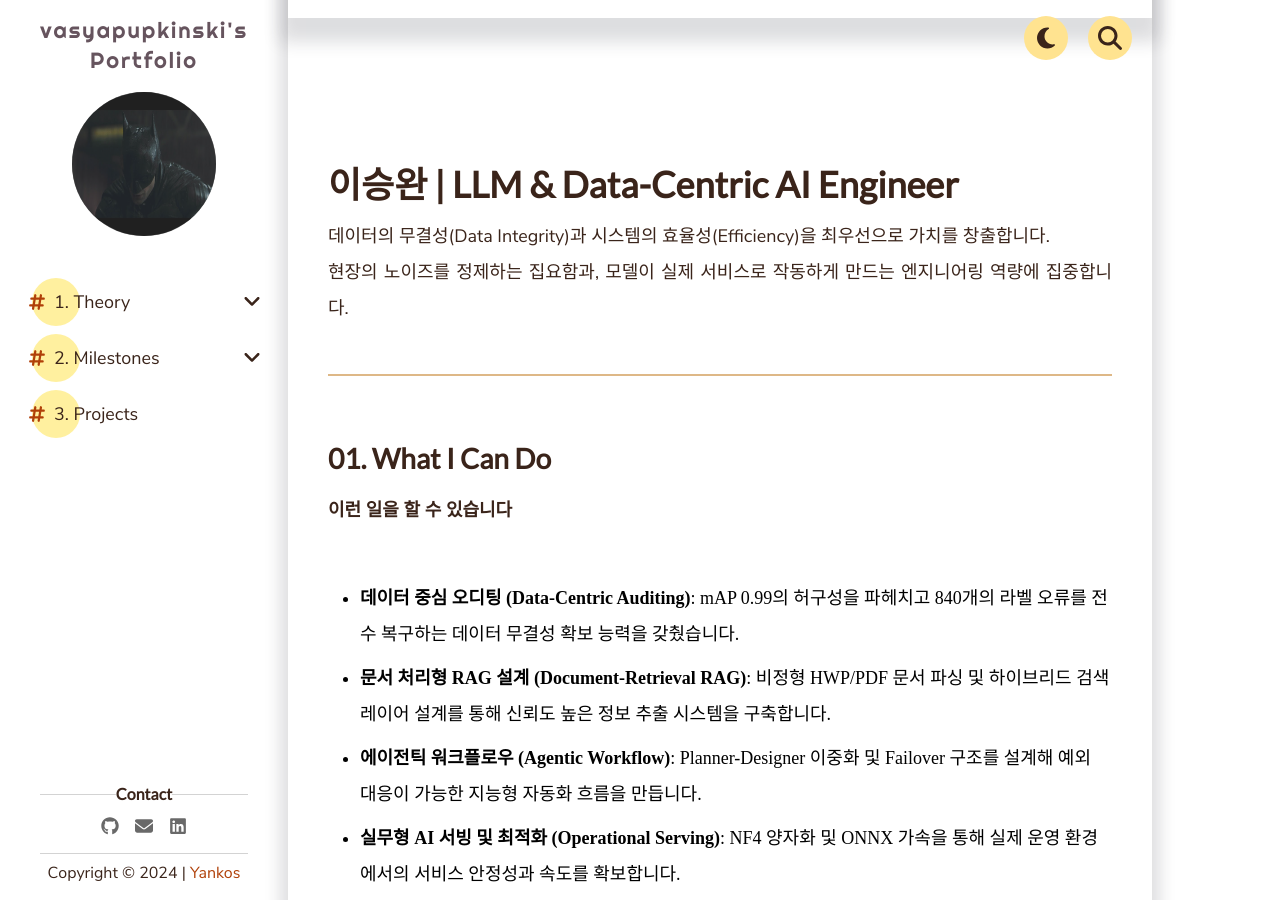
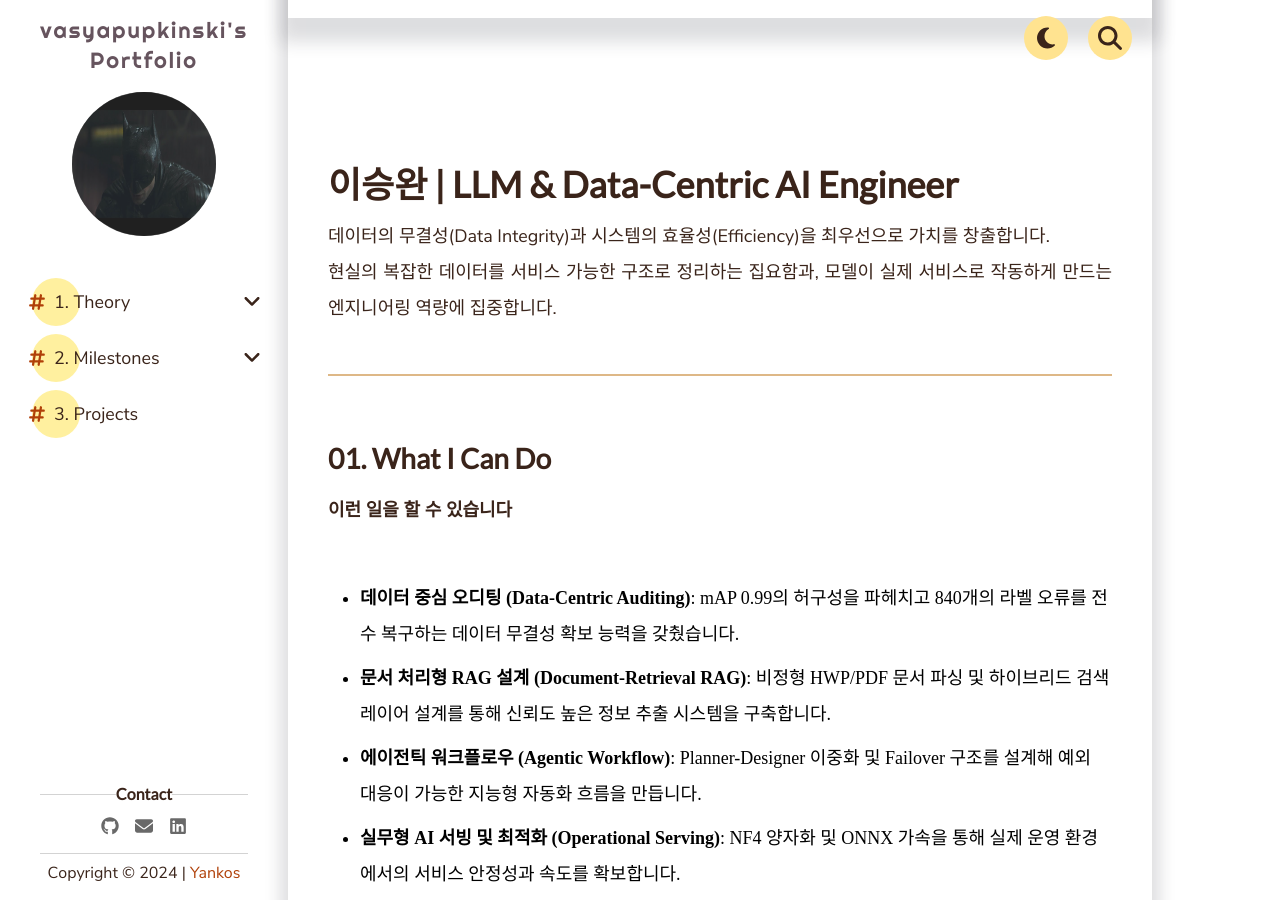
Before and after one commit to vasyapupkinski/vasyapupkinski.github.io, a Jekyll site: the page built from index.md, in a window 1280 px wide and 900 px high, scrolled down 377 px. Built offline with Jekyll 4.4.1, drawn with Linux system fonts in a browser that asks for light colours; comment, search, counter and statistics services are not loaded; some of the changed text lies outside the part shown.

Commit message:
Refine identity text and finalize Technical Skill table alignment

```diff
--- a/index.md
+++ b/index.md
@@ -7,7 +7,7 @@ home: true
 # **이승완 | LLM & Data-Centric AI Engineer**
 
 데이터의 무결성(Data Integrity)과 시스템의 효율성(Efficiency)을 최우선으로 가치를 창출합니다.
-현장의 노이즈를 정제하는 집요함과, 모델이 실제 서비스로 작동하게 만드는 엔지니어링 역량에 집중합니다.
+현실의 복잡한 데이터를 서비스 가능한 구조로 정리하는 집요함과, 모델이 실제 서비스로 작동하게 만드는 엔지니어링 역량에 집중합니다.
 
 ---
 
@@ -39,7 +39,7 @@ home: true
 | :--- | :--- |
 | **AI & ML** | **Language**: Python<br>**Core**: PyTorch, Scikit-learn, Pandas<br>**Vision**: YOLOv8, FLUX.1 (Diffusion)<br>**NLP**: LangGraph, Upstage, Qdrant |
 | **MLOps** | **Serving**: FastAPI<br>**Infrastructure**: Docker, WSL2<br>**Optimization**: NF4, VRAMHandler, ONNX |
-| **Productivity** | **VCS**: Git, GitHub / **Docs**: Notion |
+| **Productivity** | **VCS**: Git, GitHub<br>**Docs**: Notion |
 
 ---
 
```
